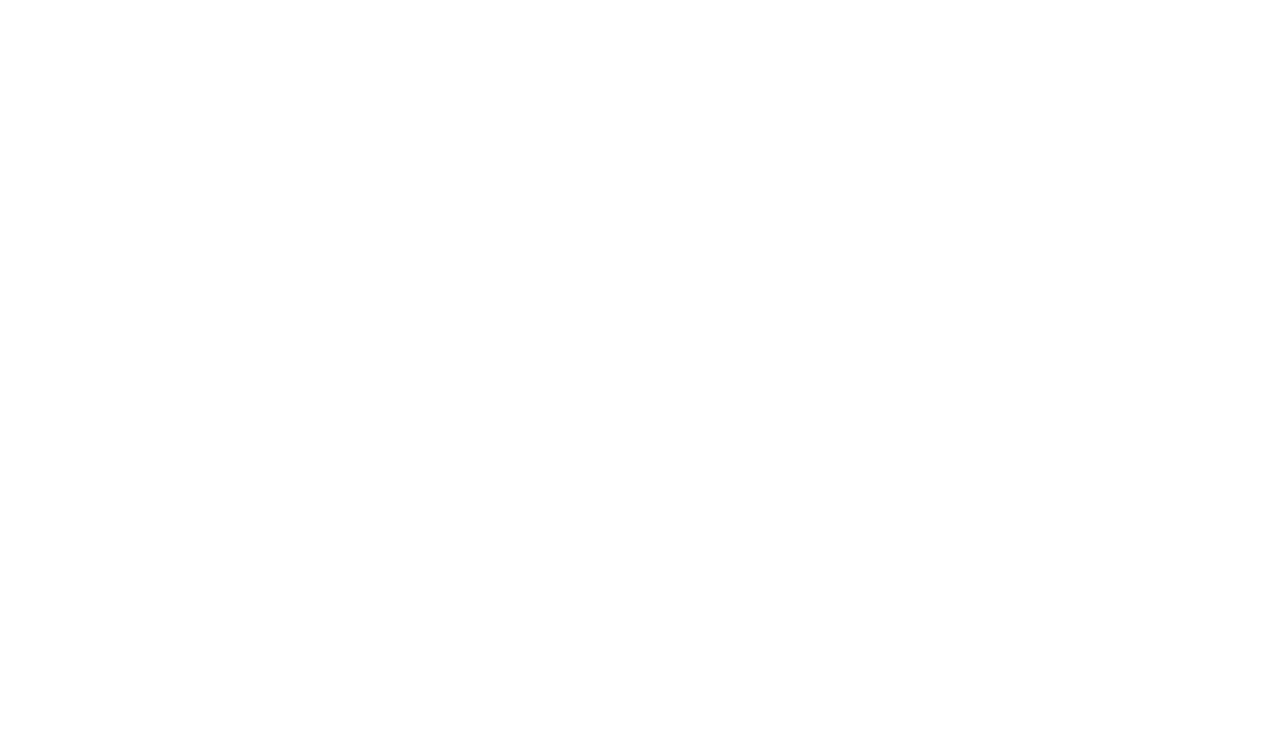
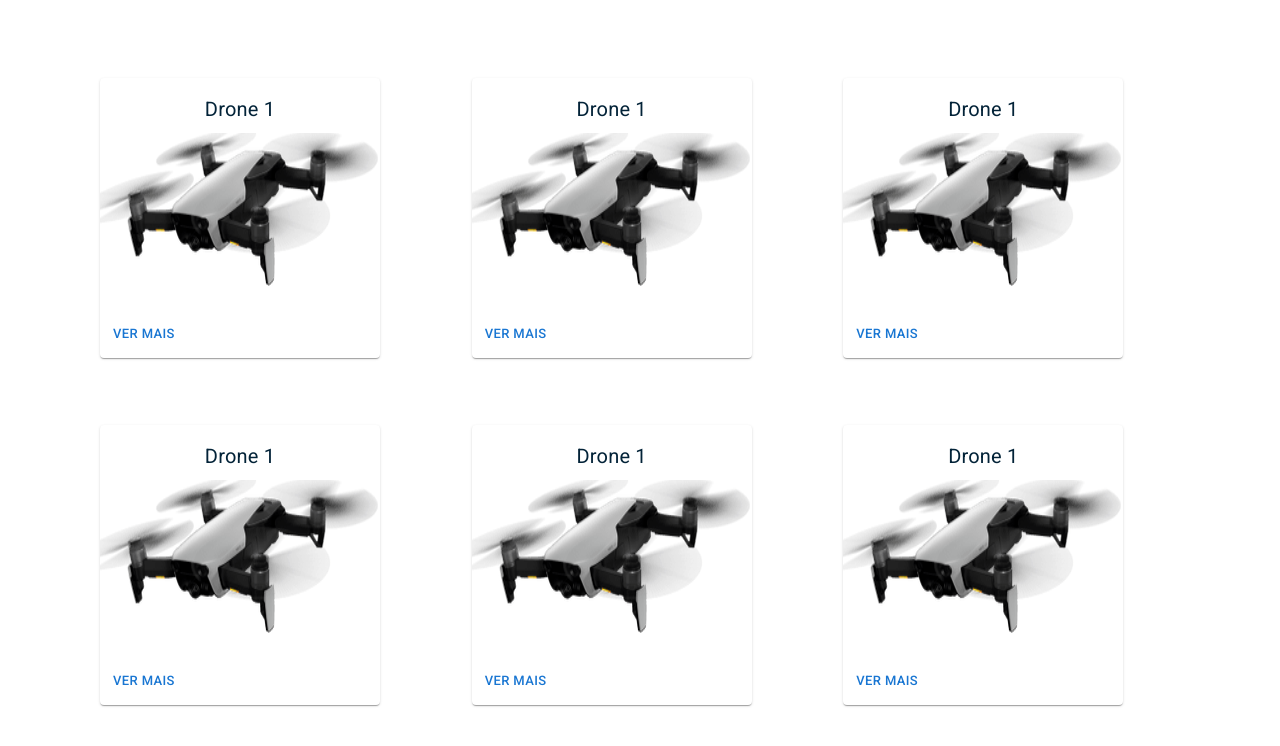
Before and after one commit to PI2-VANT/Frontend, a React (Create React App) app: page /myVants in a window 1280 px wide. Shown: the top 746 px of the page. Built offline with nearby package versions, Linux system fonts and the light colour scheme.

Commit message:
created myvants page

```diff
--- /dev/null
+++ b/src/pages/MyVants/index.tsx
@@ -0,0 +1,24 @@
+import React, {useEffect} from 'react';
+import { DroneCard } from '../../components/vantCard';
+
+import { Container } from './styles';
+
+const MyVants = () => {
+
+    useEffect(()=> {
+
+    },[]);
+
+  return (
+        <Container >
+            <DroneCard name="Drone 1" onClick={()=>{}}/>
+            <DroneCard name="Drone 1" onClick={()=>{}}/>
+            <DroneCard name="Drone 1" onClick={()=>{}}/>
+            <DroneCard name="Drone 1" onClick={()=>{}}/>
+            <DroneCard name="Drone 1" onClick={()=>{}}/>
+            <DroneCard name="Drone 1" onClick={()=>{}}/>
+        </Container>
+  );
+}
+
+export { MyVants };
--- /dev/null
+++ b/src/pages/MyVants/styles.ts
@@ -0,0 +1,11 @@
+import styled from 'styled-components'
+
+export const Container = styled.div`
+    max-width: 100%;
+    display: grid;
+    grid-template-columns: repeat(auto-fit, minmax(300px, 3fr));
+    grid-column-gap: 35px;
+    grid-row-gap: 67px;
+    justify-content: center;
+    padding: 78px 100px;
+`
--- a/src/routes/routes.tsx
+++ b/src/routes/routes.tsx
@@ -2,6 +2,7 @@
 import { Home } from '../pages/Authenticated/Home/Home'
 import { Login } from '../pages/Login/Login'
 import { Signup } from '../pages/Signup/Signup'
+import { MyVants } from '../pages/MyVants'
 import PrivateRoute from './protectedRoutes'
 
 const Routes = () => {
@@ -10,6 +11,7 @@
       <Route exact path="/" component={Login} />
       <Route path="/signup" component={Signup} />
       <PrivateRoute path="/home" component={Home} />
+      <Route path="/myVants" component={MyVants} />
     </Switch>
   )
 }
```
Also changed, not shown: src/api/services/vantService.ts (added, +15 -0 lines).
